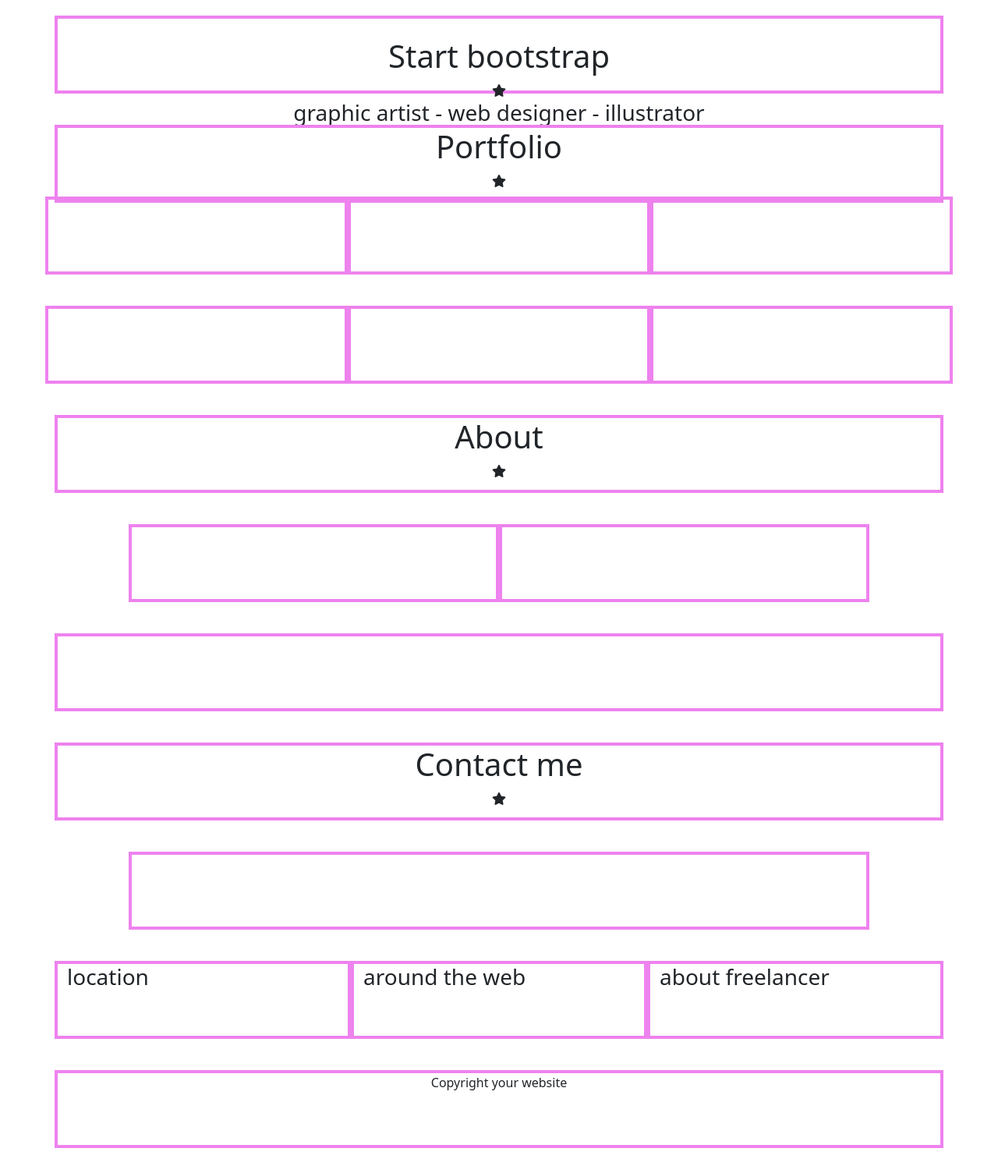
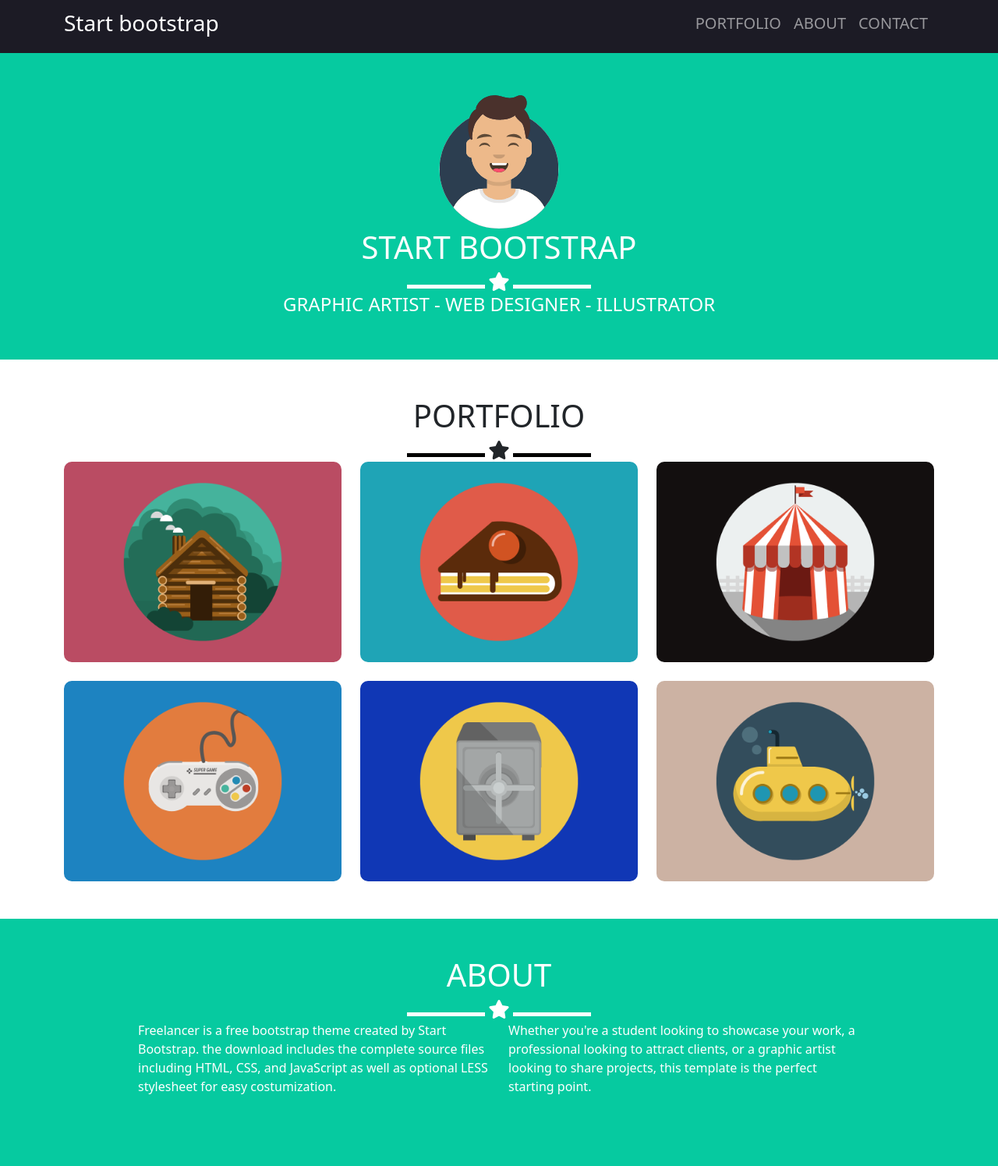
Before and after one commit to camillamanzo/html-css-bootstrap-freelancer, a plain HTML site: page index.html in a window 1280 px wide. Shown: the top 1495 px of the page at 78% size. Drawn offline with nearby package versions, Linux system fonts and the light colour scheme.

Commit message:
Finalized exercise

```diff
--- a/css/style.css
+++ b/css/style.css
@@ -1,37 +1,59 @@
-[class^="col"]{
-    border: 4px solid violet;
-    height: 100px;
-    margin: 20px 0;
+h1,
+h4,
+h5{
+    text-transform: uppercase;
 }
 
-.colored-bg{
-    background-color: rgb(6, 202, 160);
+span i{
+    font-size: 1.5em;
 }
 
-.jumbo{
+.wrapper{
+    background-color: rgb(6, 202, 160);
+    color: white;
+}
+
+.jumbo-img{
+    width: 15%;
+}
+
+.portfolio-img-row > div > img{
+    width: 100%;
+    border-radius: 10px;
+}
+
+#jumbo{
     height: fit-content;
 }
 
-.portfolio{
+#portfolio{
     height: fit-content;
 }
 
-.about{
+#about{
     height: fit-content;
 }
 
-.contact{
+#contact{
     height: fit-content;
 }
 
-.info.colored-bg{
-    background-color: rgb(47, 47, 90);
-    height: fit-content
+footer.wrapper{
+    background-color: rgb(47, 47, 83);
 }
 
-div.white-line{
+div.line{
     display: inline-block;
     background-color: white;
-    width: 200px;
+    width: 100px;
     height: 5px;
 }
+
+#portfolio .line,
+#contact .line{
+    background-color: black;
+}
+
+.dark-grey-bg{
+    background-color: rgb(28, 27, 37);
+}
--- a/index.html
+++ b/index.html
@@ -12,13 +12,43 @@
 </head>
 
 <body>
-    <section  class="jumbo wrapper">
+
+    <header>
+        <nav class="dark-grey-bg navbar-expand-sm navbar navbar-dark">
+            <div class="container">
+
+                <a class="navbar-brand" href="#jumbo"><h3>Start bootstrap</h3></a>
+
+                <button class="navbar-toggler" type="button">
+                    <span class="navbar-toggler-icon"></span>
+                </button>
+
+                <div class="collapse navbar-collapse justify-content-end">
+                    <ul class="navbar-nav">
+
+                        <li class="nav-item">
+                            <a class="nav-link" href="#"><h5>portfolio</h5></a>
+                        </li>
+                        <li class="nav-item">
+                            <a class="nav-link" href="#about"><h5>about</h5></a>
+                        </li>
+                        <li class="nav-item">
+                            <a class="nav-link" href="#contact"><h5>contact</h5></a>
+                        </li>
+
+                    </ul>
+                </div>
+            </div>
+          </nav>
+    </header>
+
+    <section id="jumbo" class="wrapper pb-5 pt-5">
         <div class="container">
             <div class="row">
 
                 <div class="col-12">
-                    <div>
-                        <img src="" alt="">
+                    <div class="jumbo-img mx-auto">
+                        <img src="./bootstrap_freelancer/img/avatar.svg" alt="">
                     </div>
 
                     <h1 class="text-center">Start bootstrap</h1>
@@ -29,15 +59,15 @@
                         <div class="line"></div>
                     </div>
 
-                    <h3 class="text-center">graphic artist - web designer - illustrator</h3>
+                    <h4 class="text-center">graphic artist - web designer - illustrator</h4>
                 </div>
 
             </div>
         </div>
     </section>
 
-    <section class="portfolio">
-        <div class="container">
+    <section id="portfolio">
+        <div class="container pb-5 pt-5">
 
             <div class="row">
 
@@ -54,30 +84,30 @@
 
             </div>
 
-            <div class="row gy-5 gx-5">
+            <div class="portfolio-img-row row gy-4 gx-4">
 
                 <div class="col-12 col-md-6 col-lg-4">
-
+                    <img src="./bootstrap_freelancer/img/cabin.png" alt="">
                 </div>
 
                 <div class="col-12 col-md-6 col-lg-4">
-
+                    <img src="./bootstrap_freelancer/img/cake.png" alt="">
                 </div>
 
                 <div class="col-12 col-md-6 col-lg-4">
-
+                    <img src="./bootstrap_freelancer/img/circus.png" alt="">
                 </div>
 
                 <div class="col-12 col-md-6 col-lg-4">
-
+                    <img src="./bootstrap_freelancer/img/game.png" alt="">
                 </div>
 
                 <div class="col-12 col-md-6 col-lg-4">
-
+                    <img src="./bootstrap_freelancer/img/safe.png" alt="">
                 </div>
 
                 <div class="col-12 col-md-6 col-lg-4">
-
+                    <img src="./bootstrap_freelancer/img/submarine.png" alt="">
                 </div>
 
             </div>
@@ -85,11 +115,10 @@
         </div>
     </section>
 
-    <section class="about wrapper">
-        <div class="container">
+    <section id="about" class="wrapper">
+        <div class="container pb-5 pt-5">
 
             <div class="row">
-
                 <div class="col-12">
                     <h1 class="text-center">About</h1>
 
@@ -100,17 +129,16 @@
                     </div>
 
                 </div>
-
             </div>
 
             <div class="row justify-content-center">
 
-                <div class="col-8 col-md-5">
-
+                <div class="col-8 col-md-5 mb-5">
+                    Freelancer is a free bootstrap theme created by Start Bootstrap. the download includes the complete source files including HTML, CSS, and JavaScript as well as optional LESS stylesheet for easy costumization.
                 </div>
 
                 <div class="col-8 col-md-5">
-
+                    Whether you're a student looking to showcase your work, a professional looking to attract clients, or a graphic artist looking to share projects, this template is the perfect starting point.
                 </div>
 
                 <div class="col-12">
@@ -120,8 +148,8 @@
         </div>
     </section>
 
-    <section class="contact">
-        <div class="container">
+    <section id="contact">
+        <div class="container pb-5 pt-5">
 
             <div class="row">
                 <div class="col-12">
@@ -138,7 +166,23 @@
 
             <div class="row justify-content-center">
                 <div class="col-8 col-md-10">
-                    <form action=""></form>
+                    <form>
+                        <div class="mb-3">
+                            <input type="text" class="form-control" id="input-name" placeholder="Name">
+                        </div>
+
+                        <div class="mb-3">
+                            <input type="email" class="form-control" id="input-email-address" placeholder="Email">
+                        </div>
+
+                        <div class="mb-3">
+                            <input type="tel" class="form-control" id="input-phone-number" placeholder="Phone number">
+                        </div>
+
+                        <div class="mb-3">
+                            <textarea class="form-control" id="input-text-area" rows="4" placeholder="Message"></textarea>
+                        </div>
+                    </form>
                 </div>
             </div>
 
@@ -146,29 +190,34 @@
     </section>
 
     <footer class="wrapper">
-        <div class="container">
+
+        <div class="container pb-5 pt-5">
             <div class="row">
 
-                <div class="col-12 col-md-4">
-                    <h3>location</h3>
+                <div class="col-12 col-md-4 text-center">
+                    <h5>location </h5> <h6>2215 John Daniel Drive Clark, MO 54243</h6>
                 </div>
 
-                <div class="col-12 col-md-4">
-                    <h3>around the web</h3>
+                <div class="col-12 col-md-4 text-center">
+                    <h5>around the web </h5> <h6>F G+ T IN</h6>
                 </div>
 
-                <div class="col-12 col-md-4">
-                    <h3>about freelancer</h3>
+                <div class="col-12 col-md-4 text-center">
+                    <h5>about freelancer </h5> <h6>Freelance is a free to use, open sourcr Bootstrao theme created by Start bootstrap.</h6>
                 </div>
 
             </div>
+        </div>
 
+        <div class="container-fluid dark-grey-bg pb-5 pt-5">
             <div class="row">
                 <div class="col-12 text-center">
                     <p>Copyright your website</p>
                 </div>
             </div>
         </div>
+
+
     </footer>
 </body>
 </html>
```
Also changed, not shown: 1 other file.
